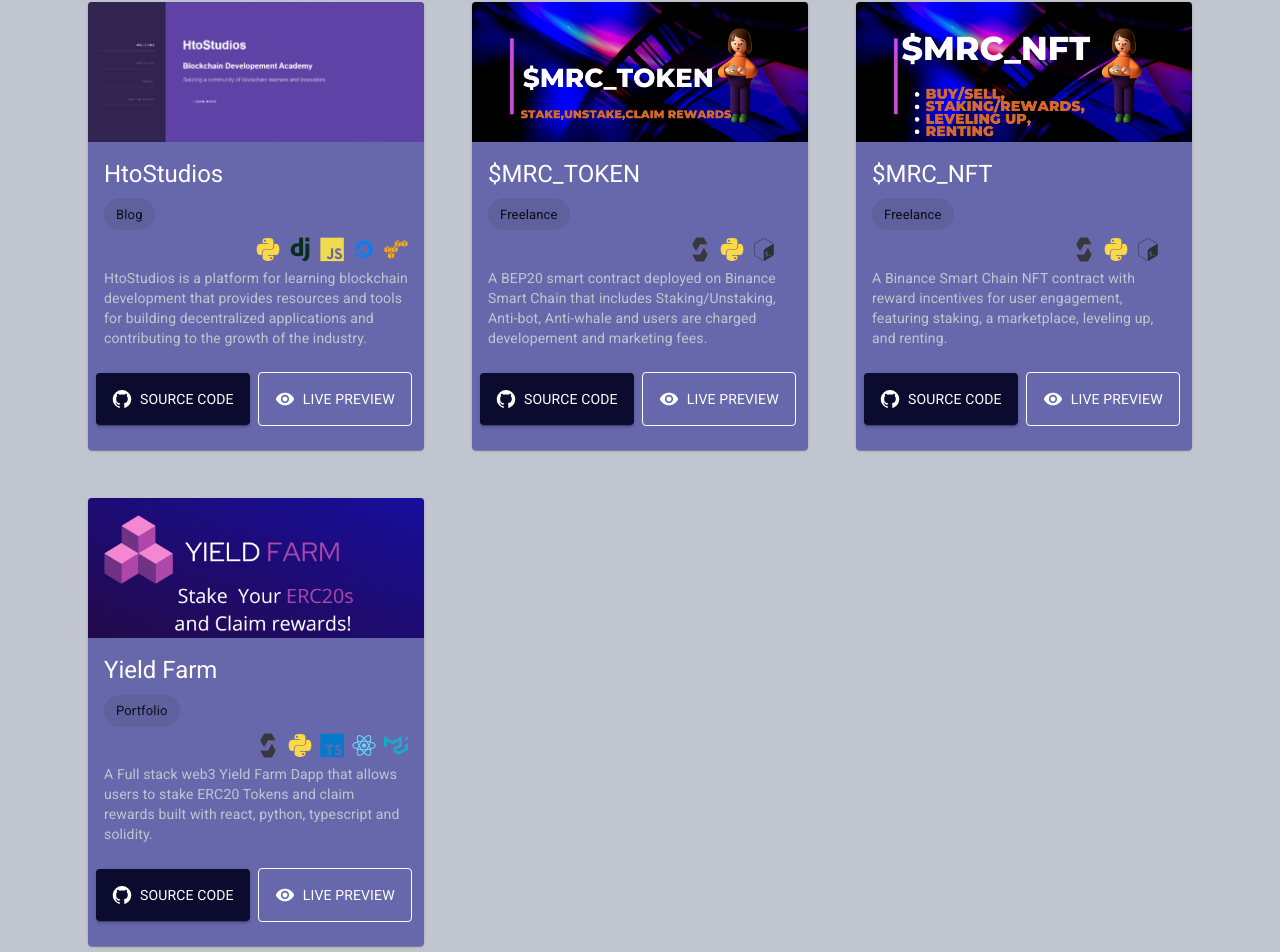
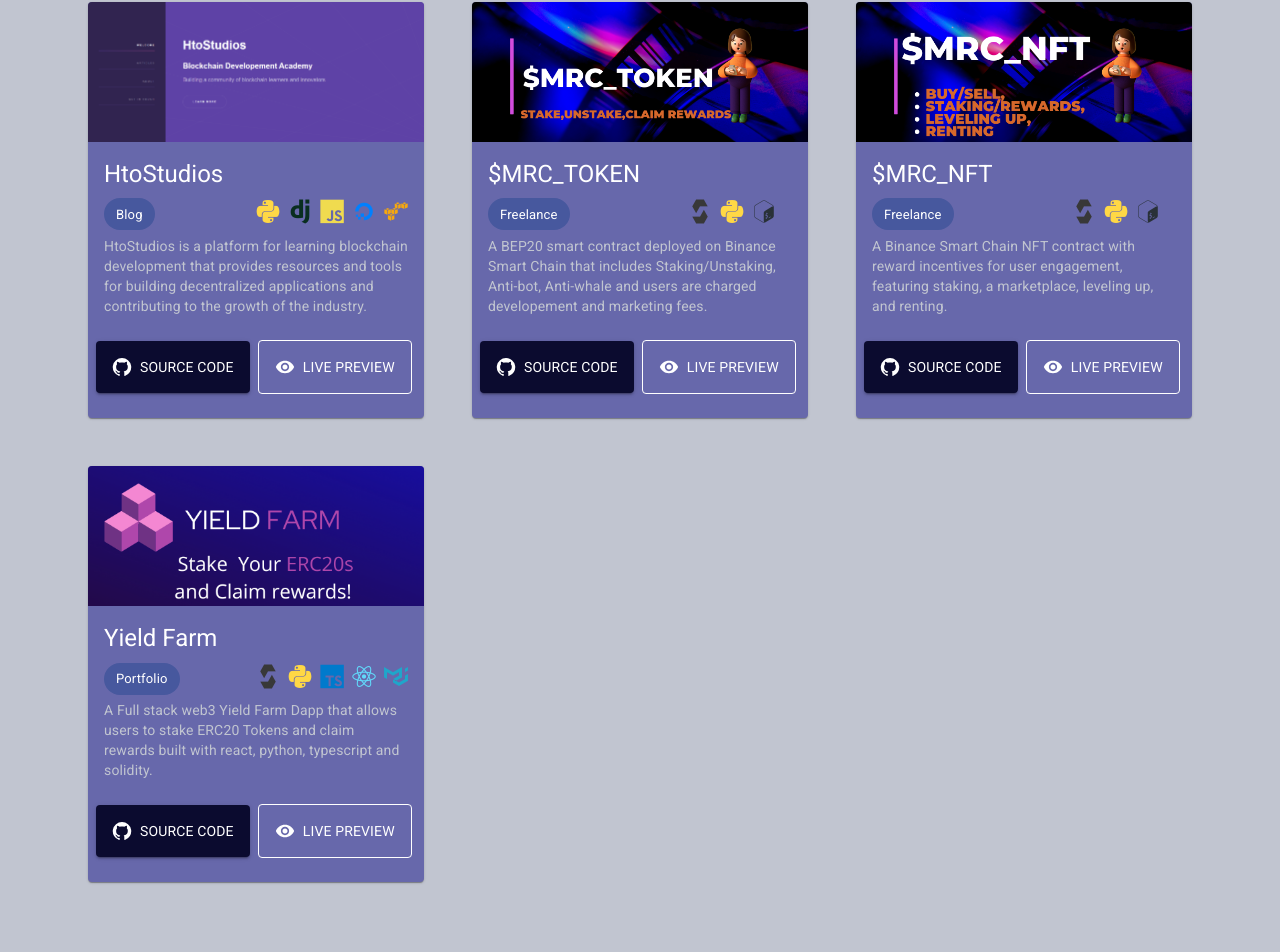
Before and after one commit to hthuku95/portfolio_two, a React (Create React App) app: page / in a window 1280 px wide. Shown: the part 1915-2867 px from the top of the page. Built offline with nearby package versions, Linux system fonts and the light colour scheme.

Commit message:
Added tags

```diff
--- a/src/components/Project.js
+++ b/src/components/Project.js
@@ -21,13 +21,12 @@ const Project = (props) => {
                 <Typography gutterBottom variant="h5" component="div">
                 {props.projectName}
                 </Typography>
-                <Box>
-                    <Typography gutterBottom variant='body1' component="div" sx={{
-                        display: 'inline-flex',
-                        width:1,
-                        justifyContent: 'flex-start'
-                    }}>
-                        <Chip label={props.projectTag} />
+                <Box sx={{ display: 'flex', justifyContent: 'space-between' }}>
+                    <Typography gutterBottom variant='body1' component="div">
+                        <Chip label={props.projectTag} sx={{
+                            color: 'custom.white',
+                            backgroundColor: 'custom.blue'
+                        }}/>
                     </Typography>
                     <Typography guterBottom variant="h5" component="div" sx={{
                         display: 'inline-flex',
```
